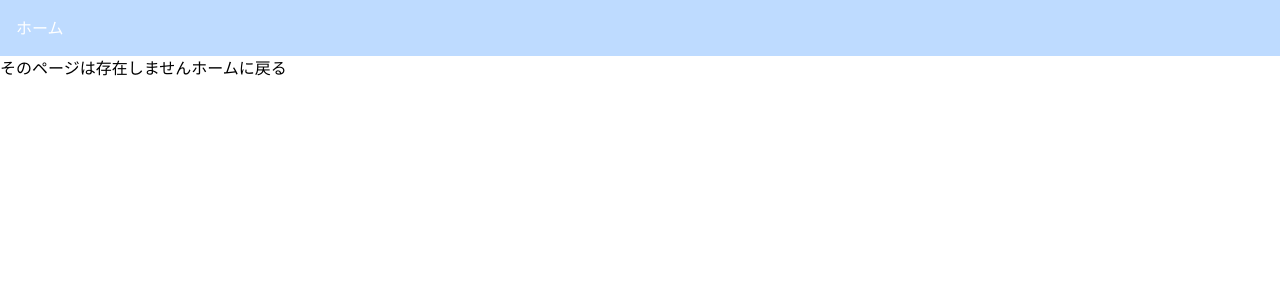
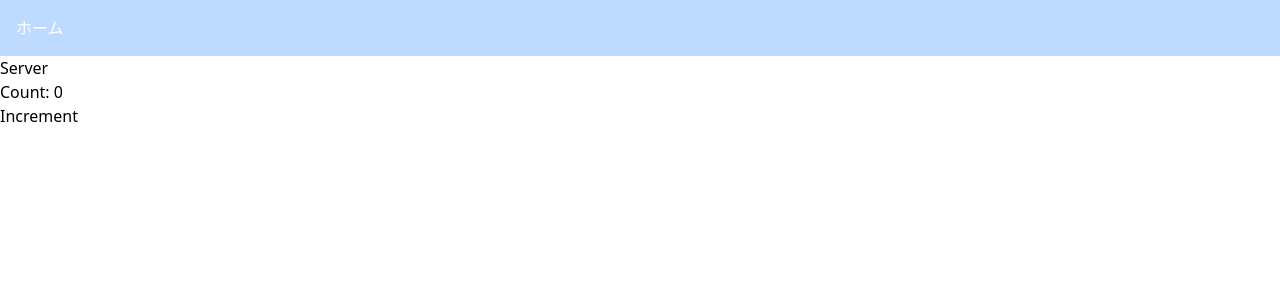
Before and after one commit to JAMChannel/next_typescript_backend_study_app, a Next.js app: page /rsc in a window 1280 px wide. Before the commit this address had no page. Shown: the top 300 px of the page. Built offline with nearby package versions, Linux system fonts and the light colour scheme.

Commit message:
feat: サーバーコンポーネントとクライアントコンポーネント違いの学習

```diff
--- /dev/null
+++ b/src/app/rcc/page.tsx
@@ -0,0 +1,10 @@
+'use client' // This is a directive to use client-side rendering
+
+import React from 'react'
+
+export default function ClientComponent() {
+  console.log('ClientComponentが実行されました')
+  return (
+    <div>Client</div>
+  )
+}
--- /dev/null
+++ b/src/app/rsc/page.tsx
@@ -0,0 +1,11 @@
+import React from 'react'
+import ClientComponent from '@/components/ClientComponent'
+export default function ServerComponent() {
+  console.log("server componentが実行されました")
+  return (
+    <div>
+      Server
+      <ClientComponent />
+    </div>
+  )
+}
--- /dev/null
+++ b/src/components/ClientComponent.tsx
@@ -0,0 +1,15 @@
+'use client' // This is a directive to use client-side rendering
+
+import React from 'react'
+import { useState } from 'react'
+
+export default function ClientComponent() {
+  const [count, setCount] = useState(0)
+  console.log('ClientComponentが実行されました')
+  return (
+    <div>
+      <p>Count: {count}</p>
+      <button onClick={() => setCount(count + 1)}>Increment</button>
+    </div>
+  )
+}
```
